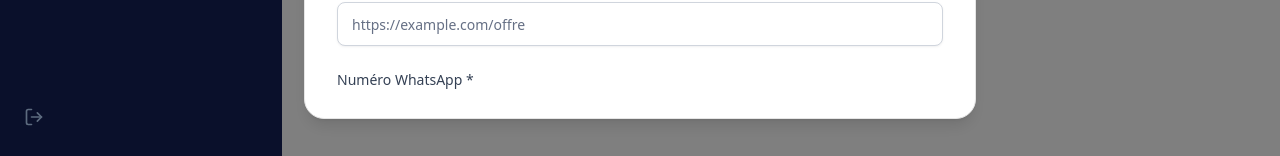
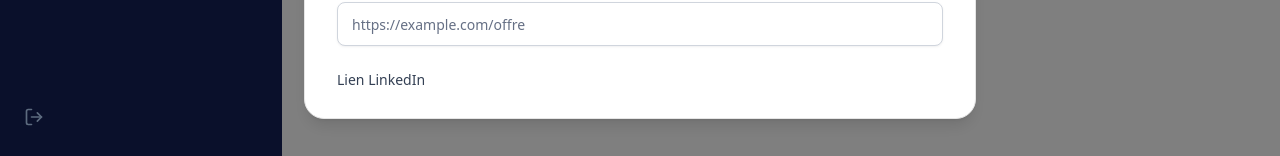
Before and after one commit to CafeCremeClub/my-hub-backoffice, a Next.js app: page /dashboard in a window 1280 px wide. Both pictures are taken after a click on the button "Créer une nouvelle offre". Shown: the part 641-797 px from the top of the page. Built offline with nearby package versions, Linux system fonts and the light colour scheme; no server answers; grey boxes are pictures that could not be loaded.

Commit message:
feat: add LinkedIn field to CreateMissionPayload and Mission types; update CreateNewOfferDialog for LinkedIn input

```diff
--- a/src/components/custom/CustomTextarea.tsx
+++ b/src/components/custom/CustomTextarea.tsx
@@ -18,8 +18,7 @@ const CustomTextarea = ({
     <div className="relative w-full h-max">
       <Textarea
         className={cn(
-          'cursor-pointer shadow-sm shadow-[#1018280D] min-h-[6rem] px-3.5 py-3 bg-white rounded-[0.5rem] text-[#1B55F5] text-sm focus:outline-none focus:!ring-0 placeholder:text-[#667085] placeholder:text-sm resize-none',
-          // Border styles, change if error
+          'shadow-sm shadow-[#1018280D] min-h-[6rem] px-3.5 py-3 bg-white rounded-[0.5rem] text-[#1B55F5] text-sm focus:outline-none focus:!ring-0 placeholder:text-[#667085] placeholder:text-sm resize-none',
           isError
             ? 'border border-[#DF1C41] focus:border-[#DF1C41]'
             : 'border border-[#D0D5DD] focus:border focus:!border-gray-400',
--- a/src/components/dashboard/mission/CreateNewOfferDialog.tsx
+++ b/src/components/dashboard/mission/CreateNewOfferDialog.tsx
@@ -44,6 +44,9 @@ const validationSchema = Yup.object({
   link: Yup.string()
     .url('Le lien doit être une URL valide')
     .required('Le lien est requis'),
+  linkedIn: Yup.string()
+    .url('Le lien LinkedIn doit être une URL valide')
+    .optional(),
   whatsApp: Yup.string().required('Le numéro WhatsApp est requis'),
   companyBio: Yup.string().required("La bio de l'entreprise est requise"),
 });
@@ -65,6 +68,7 @@ const CreateNewOfferDialog = ({
       industry: [],
       skills: [],
       link: '',
+      linkedIn: '',
       whatsApp: '',
       companyBio: '',
     },
@@ -259,6 +263,25 @@ const CreateNewOfferDialog = ({
               )}
             </div>
 
+            {/* LinkedIn */}
+            <div className="flex flex-col gap-2">
+              <label className="text-sm font-medium text-[#344054]">
+                Lien LinkedIn
+              </label>
+              <CustomInput
+                name="linkedIn"
+                type="url"
+                placeholder="https://www.linkedin.com/in/username"
+                value={formik.values.linkedIn}
+                onChange={formik.handleChange}
+                onBlur={formik.handleBlur}
+                isError={formik.touched.linkedIn && !!formik.errors.linkedIn}
+              />
+              {formik.touched.linkedIn && formik.errors.linkedIn && (
+                <CustomErrorIndicator message={formik.errors.linkedIn} />
+              )}
+            </div>
+
             {/* WhatsApp */}
             <div className="flex flex-col gap-2">
               <label className="text-sm font-medium text-[#344054]">
--- a/src/types/mission/CreateMissionPayload.ts
+++ b/src/types/mission/CreateMissionPayload.ts
@@ -8,6 +8,7 @@ export interface CreateMissionPayload {
   industry: Industry[];
   skills: Skill[];
   link: string;
+  linkedIn?: string;
   whatsApp: string;
   companyBio: string;
 }
--- a/src/types/mission/Mission.ts
+++ b/src/types/mission/Mission.ts
@@ -6,4 +6,5 @@ export interface Mission {
   client: string;
   status: MissionStatus;
   applications: number;
+  linkedIn?: string;
 }
```
